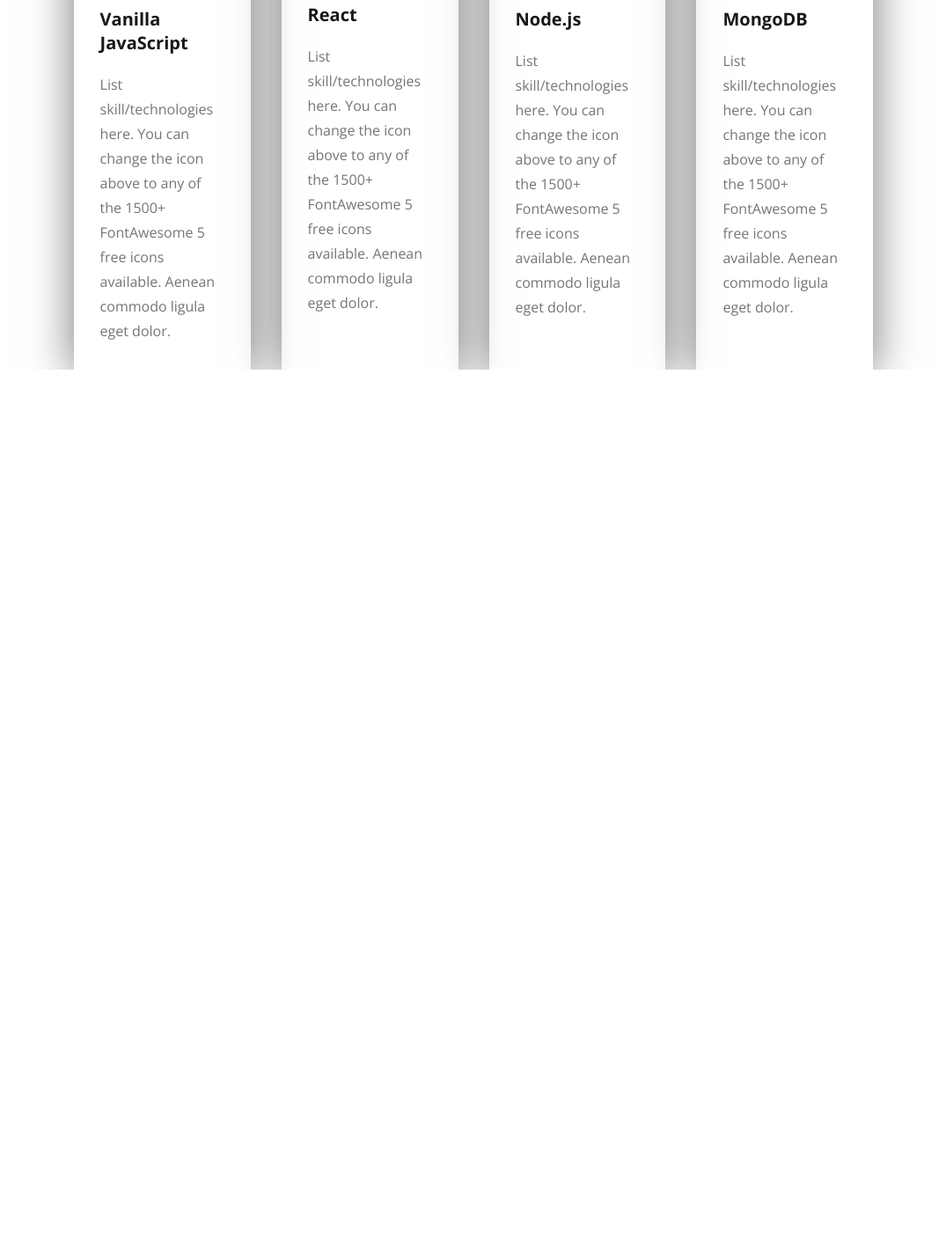
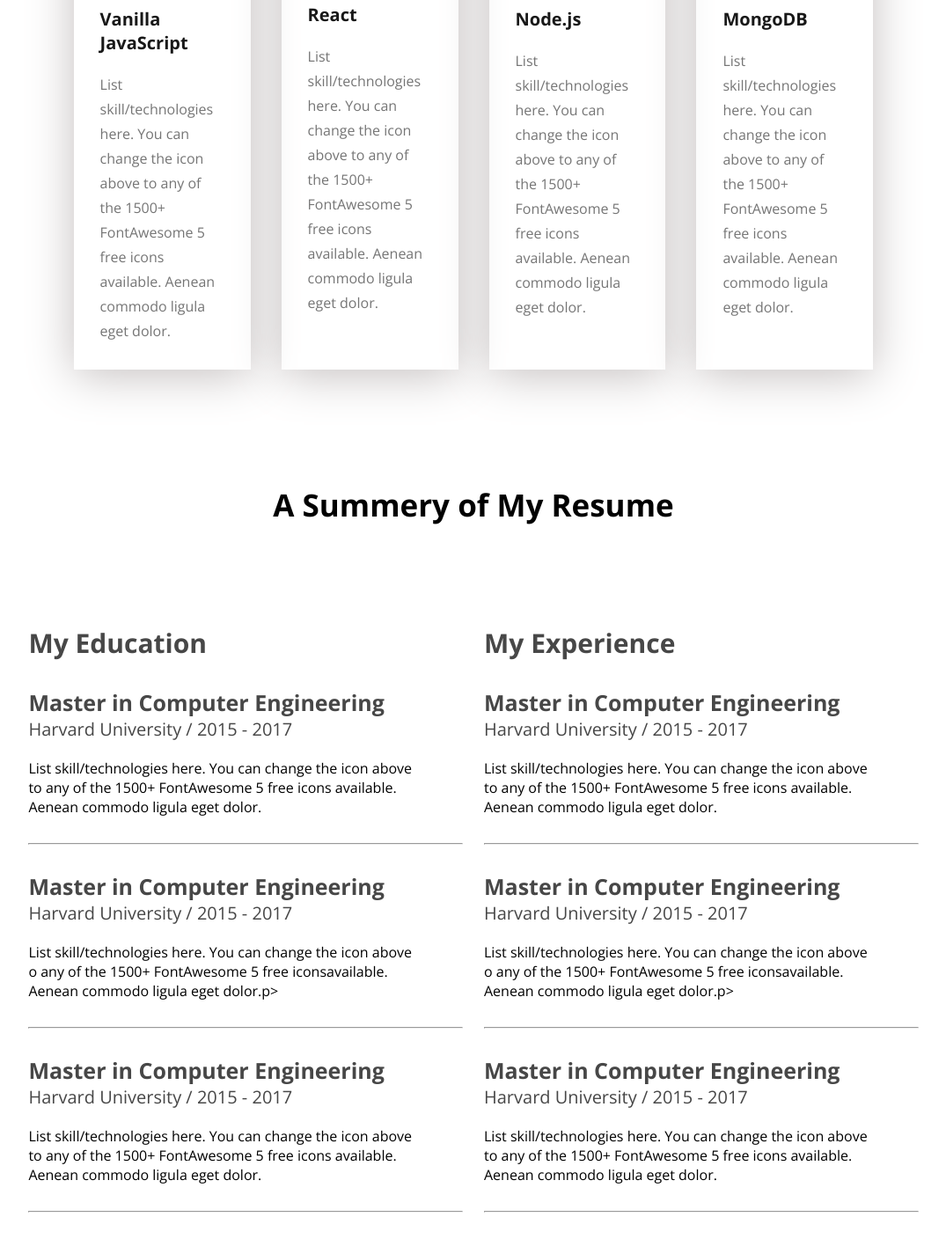
Before and after one commit to siamparvez001/practice-portfolio, a plain HTML site: page index.html in a window 1280 px wide. Shown: the part 1968-3376 px from the top of the page at 88% size, without its empty margins (102-1177 px from the left). Before the commit the page ends 2388 px from the top, so only its background shows below. Drawn offline with nearby package versions, Linux system fonts and the light colour scheme.

Commit message:
partice to create a portfolio website

```diff
--- a/index.html
+++ b/index.html
@@ -105,6 +105,74 @@
             </div>
         </div>
     </section>
+    <section id="resume">
+        <div class="section-heading">
+            <h2>A Summery of My Resume</h2>
+        </div>
+        <div class="resume-container">
+            <div class="education">
+                <h2 class="section-title">My Education</h2>
+                <div class="resume-card">
+                    <h3 class="card-title">Master in Computer Engineering</h3>
+                    <p class="card-info">Harvard University / 2015 - 2017</p>
+                    <p class="car-text">List skill/technologies here. You can change the icon
+                        above
+                        to any of the 1500+ FontAwesome 5 free icons  available. Aenean commodo ligula eget dolor.</p>
+                </div>
+                <hr>
+                <div class="resume-card">
+                    <h3 class="card-title">Master in Computer Engineering</h3>
+                    <p class="card-info">Harvard University / 2015 - 2017</p>
+                    <p class="car-text">List skill/technologies here.
+                        You can change the icon above
+                         o any of the 1500+ FontAwesome 5 free iconsavailable. Aenean commodo ligula eget dolor.p>
+                </div>
+                <hr>
+                <div class="resume-card">
+                    <h3 class="card-title">Master in Computer Engineering</h3>
+                    <p class="card-info">Harvard University / 2015 - 2017</p>
+                    <p class="car-text">List skill/technologies here. You can
+                        change the icon above
+                        to any of the 1500+ FontAwesome 5 free icons available. Aenean commodo ligula eget dolor.</p>
+                </div>
+                <hr>
+
+
+
+
+
+            </div>
+            <div class="experience">
+                <h2 class="section-title">My Experience</h2>
+                <div class="resume-card">
+                    <h3 class="card-title">Master in Computer Engineering</h3>
+                    <p class="card-info">Harvard University / 2015 - 2017</p>
+                    <p class="car-text">List skill/technologies here. You can change the icon
+                        above
+                        to any of the 1500+ FontAwesome 5 free icons  available. Aenean commodo ligula eget dolor.</p>
+                </div>
+                <hr>
+                <div class="resume-card">
+                    <h3 class="card-title">Master in Computer Engineering</h3>
+                    <p class="card-info">Harvard University / 2015 - 2017</p>
+                    <p class="car-text">List skill/technologies here.
+                        You can change the icon above
+                         o any of the 1500+ FontAwesome 5 free iconsavailable. Aenean commodo ligula eget dolor.p>
+                </div>
+                <hr>
+                <div class="resume-card">
+                    <h3 class="card-title">Master in Computer Engineering</h3>
+                    <p class="card-info">Harvard University / 2015 - 2017</p>
+                    <p class="car-text">List skill/technologies here. You can
+                        change the icon above
+                        to any of the 1500+ FontAwesome 5 free icons available. Aenean commodo ligula eget dolor.</p>
+                </div>
+                <hr>
+
+            </div>
+            </div>
+        </div>
+    </section>
 
 </body>
 
--- a/styles/portfolio.css
+++ b/styles/portfolio.css
@@ -104,7 +104,7 @@
     vertical-align: middle;
 }
 
-#about {
+#about , #skill , #resume {
     padding-top: 130px;
 }
 
@@ -143,9 +143,6 @@
     font-size: 20px;
 
 }
-#skill {
-    padding-top: 130px;
-}
 #skill .skill-container {
     width: 71%;
     max-width: 1140px;
@@ -160,7 +157,7 @@
     max-width: 247px;
 }
 #skill .skill-card{
-    box-shadow: 0 6px 50px 0 rgb(119, 117, 117);
+    box-shadow: 0 6px 50px 0 rgb(196, 191, 191);
 }
 .skill-card img {
     max-width: 44px;
@@ -177,3 +174,39 @@
     color: #757575;
 
 }
+.resume-container{
+    width: 79%;
+    max-width: 1140px;
+    margin: 113px auto 0;
+    display: flex;
+    gap: 24px;
+}
+.resume-container hr{
+    margin: 30px 0;
+}
+.resume-container .section-title{
+    font-size: 30px;
+    color: #474747;
+    margin-bottom: 30px;
+}
+.resume-card {
+    max-width: 511px;
+    margin-right: 47px;
+}
+.resume-card .card-title{
+    font-size: 25px;
+    font-weight: bold;
+    color: #474747;
+    margin-top: 10px;
+}
+.resume-card .card-info{
+    font-size: 20px;
+    font-weight: 600px;
+    margin-bottom: 20px;
+    color: #474747;
+}
+.resume-card .card-text{
+    font-size: 16px;
+    line-height: 28px;
+    color: #474747;
+}
```
